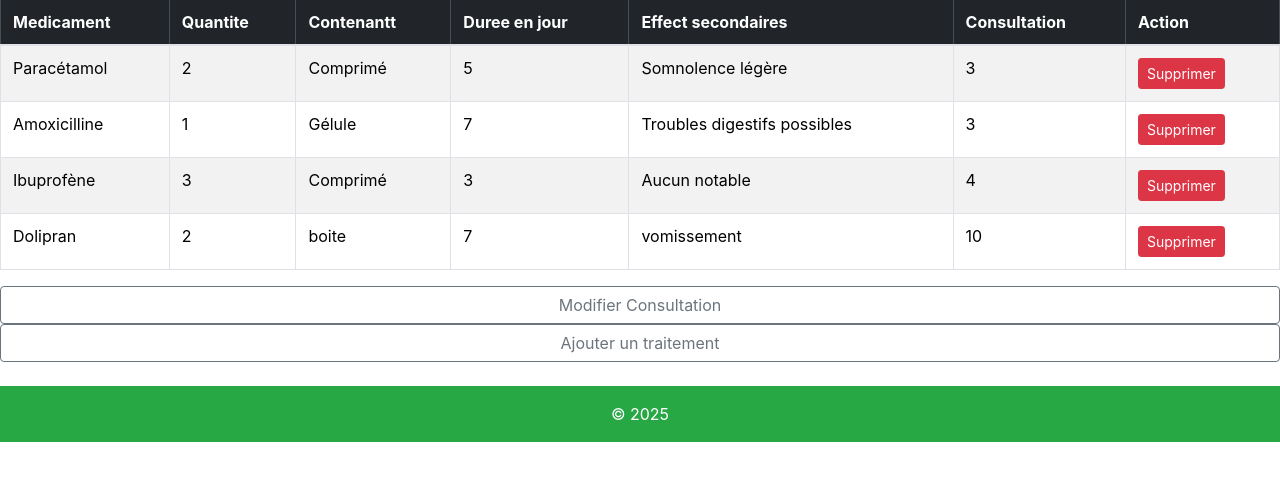
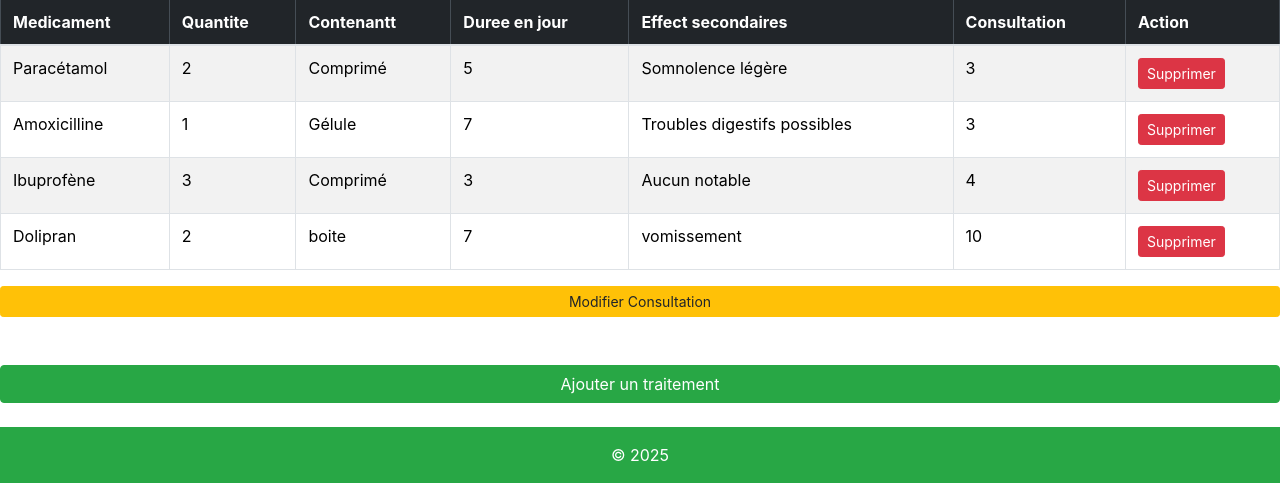
Before and after one commit to Lyne-Gh/Medico, a Django app: template cc/medico/templates/medico/consultationDetails.html in a window 1280 px wide. Shown: the part 762-1245 px from the top of the page. Before the commit the page ends 1204 px from the top, so only its background shows below. Run offline with Django 5.2, Linux system fonts and the light colour scheme; the template is opened without the code that fills it: values that come from a table or form of the project are taken from there, others are empty; data comes from the database, SQL or seed files in the repository; both versions use the stored data as it was after the commit; some libraries are stand-ins or nearby versions.

Commit message:
met à jour les couleurs des boutons pour plus de cohérence/del carmen

```diff
--- a/cc/medico/templates/medico/ajouter_traitement.html
+++ b/cc/medico/templates/medico/ajouter_traitement.html
@@ -15,7 +15,7 @@
     <form method="post" class="card p-4 shadow-sm">
     {% csrf_token %}
     {{ form.as_p }}
-    <button type="submit" class="btn btn-primary">Ajouter traitement</button>
+    <button type="submit" class="btn btn-success">Ajouter traitement</button>
 </form>
 <p>
     <a href="{% url 'listeconsultations'   %}"> Retour à la liste</a>
--- a/cc/medico/templates/medico/consultationDetails.html
+++ b/cc/medico/templates/medico/consultationDetails.html
@@ -57,10 +57,11 @@
 
 
 
- <a href="{% url 'editConsultation' consultation.id %}" class="btn btn-outline-secondary">
+ <a href="{% url 'editConsultation' consultation.id %}" class="btn btn-sm btn-warning mb-4">
         Modifier Consultation
     </a>
-    <a href="{% url 'ajouter_traitement' consultation.pk %}" class="btn btn-outline-secondary mb-4">
+    <br>
+    <a href="{% url 'ajouter_traitement' consultation.pk %}" class="btn btn-success mb-4">
         Ajouter un traitement
     </a>
 
--- a/cc/medico/templates/medico/consultationModif.html
+++ b/cc/medico/templates/medico/consultationModif.html
@@ -12,7 +12,7 @@
      <form method="post" class="card p-4 shadow-sm">
         {% csrf_token %}
         {{ form.as_p }}
-        <button type="submit" class="btn btn-primary">Ajouter Consultation</button>
+        <button type="submit" class="btn btn-success">Ajouter Consultation</button>
     </form>
 
 </body>
--- a/cc/medico/templates/medico/nouvelle_consultation.html
+++ b/cc/medico/templates/medico/nouvelle_consultation.html
@@ -17,7 +17,7 @@
             <form method="post">
                 {% csrf_token %}
                 {% bootstrap_form form %}
-                <button type="submit" class="btn btn-primary">Ajouter Consultation</button>
+                <button type="submit" class="btn btn-success">Ajouter Consultation</button>
             </form>
         </section>
     </div>
--- a/cc/medico/templates/medico/prendre_rendez_vous.html
+++ b/cc/medico/templates/medico/prendre_rendez_vous.html
@@ -7,7 +7,7 @@
 <form method="POST">
   {% csrf_token %}
   {{ form.as_p }}
-  <button type="submit" class="btn btn-sm btn-primary">Confirmer le rendez-vous</button>
+  <button type="submit" class="btn btn-success">Confirmer le rendez-vous</button>
 </form>
 
 <a href="{% url 'about' %}">Retour</a>
```
Also changed, not shown: cc/db.sqlite3.
